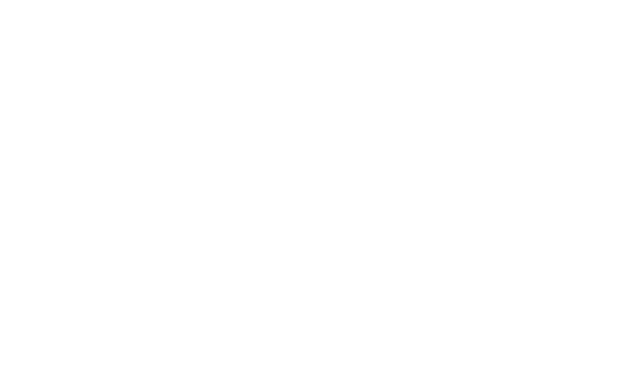
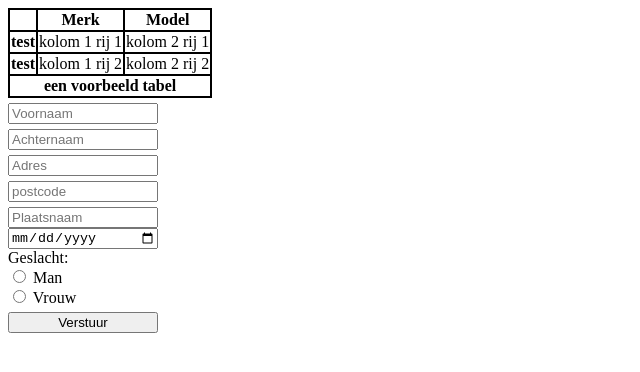
Before and after one commit to 97067883Ludo/HTML-CSS, a plain HTML site: page index.html in a window 1280 px wide. Shown: the whole page, without its empty margins (0-640 px from the left). Drawn offline with Linux system fonts and the light colour scheme.

Commit message:
added form and table

```diff
--- a/index.html
+++ b/index.html
@@ -8,6 +8,49 @@
     <title>Document</title>
 </head>
 <body>
-
+    <table>
+        <thead>
+            <tr>
+                <td></td>
+                <th>Merk</th>
+                <th>Model</th>
+            </tr>
+        </thead>
+        <tbody>
+            <tr>
+                <th>test</th>
+                <td>kolom 1 rij 1</td>
+                <td>kolom 2 rij 1</td>
+            </tr>
+            <tr>
+                <th>test</th>
+                <td>kolom 1 rij 2</td>
+                <td>kolom 2 rij 2</td>
+            </tr>
+        </tbody>
+        <tfoot>
+            <th colspan="3">een voorbeeld tabel</th>
+        </tfoot>
+    </table>
+    <form action="mailto:97067883@st.deltion.nl" method="POST" >
+        <input type="text" name="Voornaam" placeholder="Voornaam" id="Voornaam">
+        <input type="text" name="Achternaam" placeholder="Achternaam" id="Achternaam">
+        <input type="text" name="Adres" placeholder="Adres" id="adres">
+        <input type="text" name="Postcode" placeholder="postcode" id="postcode">
+        <input type="text" name="Plaatsnaam" placeholder="Plaatsnaam" id="Plaatsnaam">
+        <input type="date" name="Geboortedatum" placeholder="Geboortedatum" id="Geboortedatum">
+        <div>
+            <label for="Geslacht">Geslacht: </label>
+        </div>
+        <div>
+            <input type="radio" name="geslacht" id="Geslacht" value="Man">
+            <label for="Geslacht">Man</label>
+        </div>
+        <div>
+            <input type="radio" name="geslacht" id="Geslacht" value="Vrouw">
+            <label for="Geslacht">Vrouw</label>
+        </div>
+        <input id="submit" type="submit" value="Verstuur">
+    </form>
 </body>
 </html>
--- a/style.css
+++ b/style.css
@@ -0,0 +1,12 @@
+table, tbody ,th, tr, td{
+    border-collapse: collapse;
+    border: 2px solid black;
+}
+form{
+    width: 150px;
+    display: flex;
+    flex-direction: column;
+}
+#submit, #Achternaam, #Voornaam, #adres, #postcode, #Plaatsnaam{
+    margin-top: 5px;
+}
```
